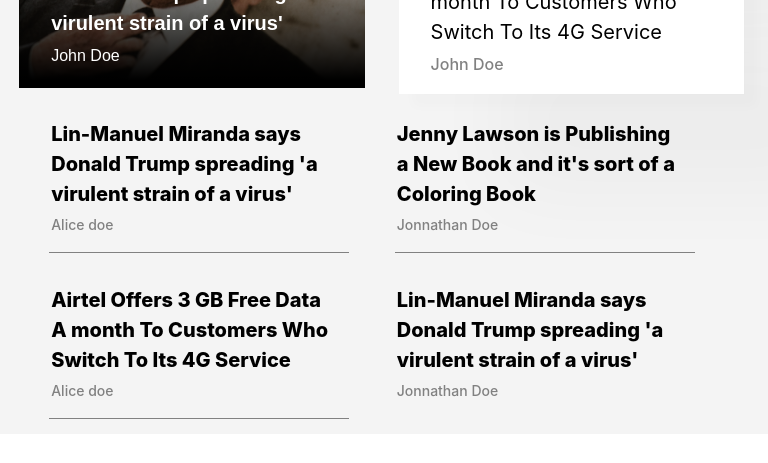
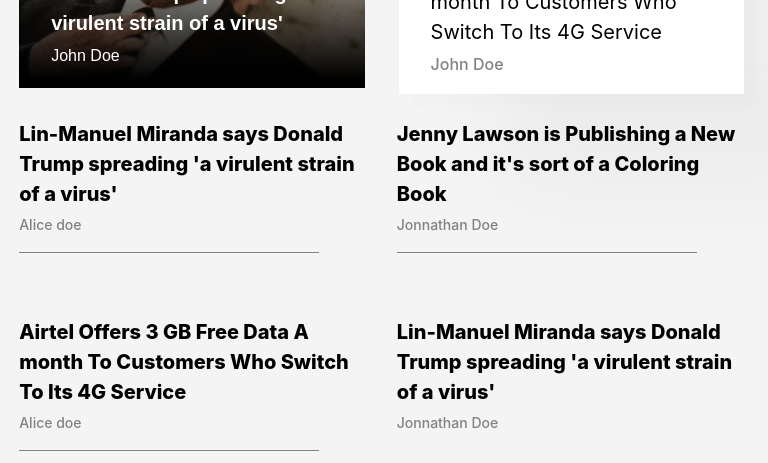
Before and after one commit to abhayIM/malibuPolitics, a React (Create React App) app: page / in a window 768 px wide. Shown: the part 536-999 px from the top of the page. Before the commit the page ends 970 px from the top, so only its background shows below. Built offline with nearby package versions, Linux system fonts and the light colour scheme.

Commit message:
using best practices

```diff
--- a/src/components/big-politics-card/BigPoliticsCard.js
+++ b/src/components/big-politics-card/BigPoliticsCard.js
@@ -20,7 +20,7 @@
                 text={headline}
                 headlineColor={headlineColor}
               />
-              <Auther size={"16"} name={auther} color={"white"} />
+              <Auther textVarient={"16"} name={auther} color={"white"} />
             </div>
           </div>
         </div>
--- a/src/components/card-template/auther/Auther.js
+++ b/src/components/card-template/auther/Auther.js
@@ -2,10 +2,13 @@
 import PropTypes from "prop-types";
 import "./author.m.css";
 
-const Auther = ({ name, color, size }) => {
+const Auther = ({ name, color, textVarient }) => {
   return (
     <div>
-      <p className={`author-name font-size-${size} ${color} `}> {name}</p>
+      <p className={`author-name font-size-${textVarient} ${color} `}>
+        {" "}
+        {name}
+      </p>
     </div>
   );
 };
@@ -13,7 +16,7 @@
 Auther.propTypes = {
   name: PropTypes.string,
   color: PropTypes.string,
-  size: PropTypes.string,
+  textVarient: PropTypes.string,
 };
 
 export default Auther;
--- a/src/components/card-template/auther/author.m.css
+++ b/src/components/card-template/auther/author.m.css
@@ -15,6 +15,9 @@
     color:white;
 }
 
-.font-size-12 {
+.font-size-14 {
  font-size: 14px;
 }
+.font-size-12 {
+    font-size: 12px;
+   }
--- a/src/components/politics-card/PoliticsCard.js
+++ b/src/components/politics-card/PoliticsCard.js
@@ -13,7 +13,8 @@
   headlineColor,
   backgroundWhite,
   fontsBold,
-  size,
+  textVarient,
+  thirdSection,
 }) => {
   return (
     <div>
@@ -27,6 +28,8 @@
           className={
             image
               ? "politics-card-headline-auther"
+              : thirdSection
+              ? "third-section-card"
               : "politics-card-headline-auther-top"
           }
         >
@@ -36,7 +39,7 @@
             text={headline}
             headlineColor={headlineColor}
           />
-          <Auther size={size} name={auther} color={"gray"} />
+          <Auther textVarient={textVarient} name={auther} color={"gray"} />
         </div>
       </div>
     </div>
--- a/src/components/politics-card/politics-card.m.css
+++ b/src/components/politics-card/politics-card.m.css
@@ -21,6 +21,12 @@
 
 }
 
+.third-section-card {
+    padding: 0.5em 2em;
+   padding-bottom: 1em;
+
+}
+
 
 @media only screen and (min-width: 300px) and (max-width: 375px) {
     .politics-card-wrapper {
@@ -38,6 +44,10 @@
         padding-bottom: 1em;
     }
     .politics-card-headline-auther-top {
+        padding: .8em 2em;
+
+    }
+    .third-section-card {
         padding: .8em 2em;
 
     }
@@ -62,6 +72,10 @@
         padding: .8em 2em;
 
     }
+    .third-section-card {
+        padding: .8em 2em;
+
+    }
 
 }
 @media only screen and (min-width: 425px) and (max-width: 460px) {
@@ -80,6 +94,10 @@
         padding-bottom: 1em;
     }
     .politics-card-headline-auther-top {
+        padding: .8em 2em;
+
+    }
+    .third-section-card {
         padding: .8em 2em;
 
     }
@@ -106,6 +124,10 @@
         padding: .8em 2em;
 
     }
+    .third-section-card {
+        padding: .8em 0em;
+
+    }
 
 }
 @media only screen and (min-width: 768px) and (max-width: 1025px) {
@@ -124,4 +146,8 @@
         padding: .8em 2em;
 
     }
+    .third-section-card {
+        padding: .8em 0em;
+
+    }
 }
--- a/src/pages/PoliticsPage.js
+++ b/src/pages/PoliticsPage.js
@@ -35,7 +35,7 @@
                     auther={"John Doe"}
                     headline={item?.headline}
                     image={item?.image}
-                    size={"16"}
+                    textVarient={"16"}
                   />
                 </div>
               );
@@ -48,14 +48,16 @@
                 <div key={index} className="small-cards">
                   <PoliticsCard
                     fontsBold={"black-bold"}
-                    // backgroundWhite={true}
                     headlineColor={"black"}
                     auther={item.auther}
                     headline={item?.headline}
                     image={item?.image}
-                    size={"12"}
+                    textVarient={"14"}
+                    thirdSection={true}
                   />
-                  {index < 3 && <div className="border-bottom"> </div>}
+                  {index < PoliticsData.length - 1 && (
+                    <div className="border-bottom"> </div>
+                  )}
                 </div>
               );
             })}
--- a/src/pages/politics-page.m.css
+++ b/src/pages/politics-page.m.css
@@ -144,17 +144,15 @@
         grid-template-columns: 1fr 1fr;
         padding-top: 1em;
         margin-left: 0;
+         gap:2em;
 
     }
-    .third-section {
-        /* margin-top: 0; */
-
+    .border-bottom {
+        margin-left: 0px;
     }
 
     .read-more {
-
         display: none;
-
     }
 
 }
@@ -175,14 +173,14 @@
         grid-template-columns: 1fr 1fr;
         padding-top: 1em;
         margin-left: 0;
-
-
+         gap:2em
+    }
+    .border-bottom {
+        margin-left: 0px;
     }
 
     .read-more {
-
         display: none;
-
     }
 
 }
```
